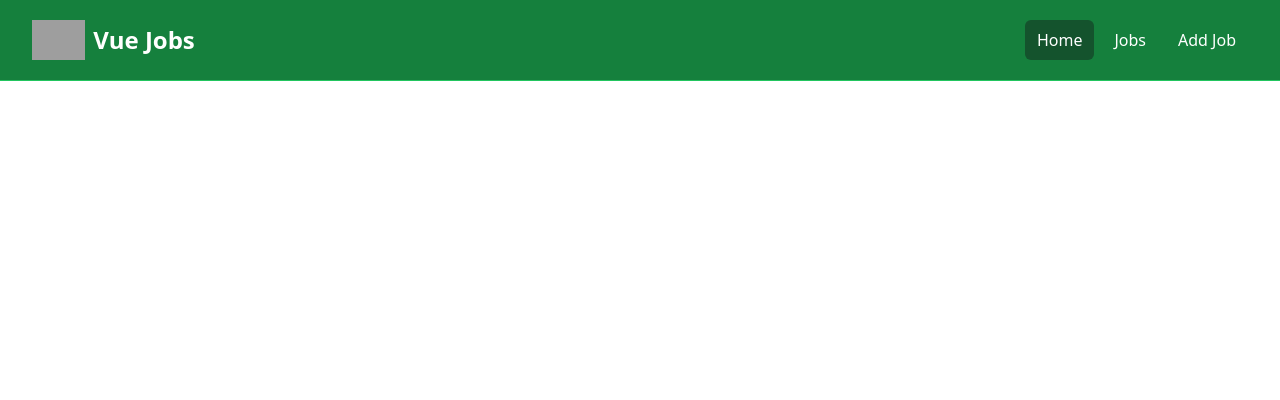
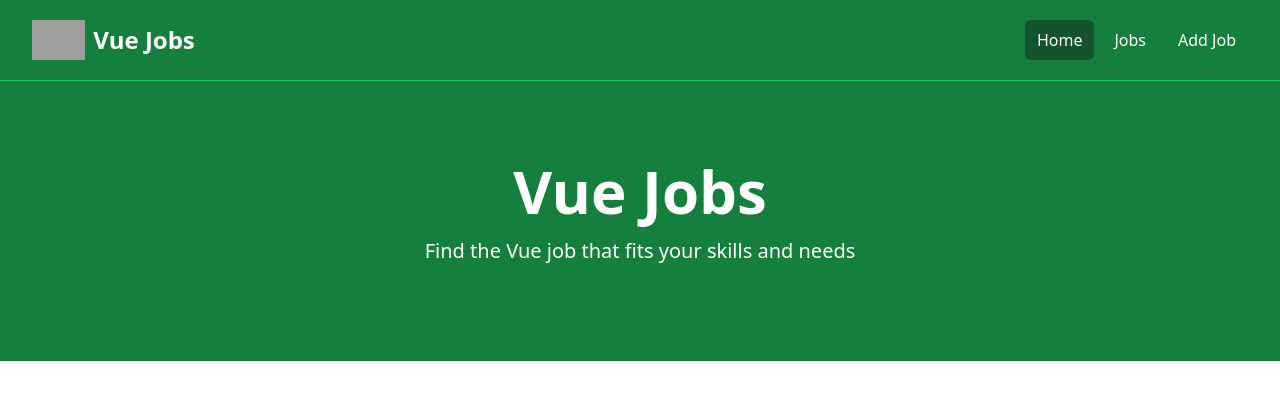
Before and after one commit to Chongfong/vue-practice, a Vue app: page / in a window 1280 px wide. Shown: the top 400 px of the page. Built offline with nearby package versions, Linux system fonts and the light colour scheme; grey boxes are pictures that could not be loaded.

Commit message:
use props to build hero component

```diff
--- a/src/App.vue
+++ b/src/App.vue
@@ -1,7 +1,9 @@
 <script setup>
 import Navbar from './components/Navbar.vue'
+import Hero from './components/Hero.vue'
 </script>
 
 <template>
   <Navbar />
+  <Hero title="Vue Jobs" subtitle="Find the Vue job that fits your skills and needs" />
 </template>
--- /dev/null
+++ b/src/components/Hero.vue
@@ -0,0 +1,26 @@
+<script setup>
+import { defineProps } from 'vue'
+
+defineProps({
+  // name of props should be same as parent components'
+  title: {
+    type: String,
+    default: 'Title',
+  },
+  subtitle: {
+    type: String,
+    default: 'Sub Title',
+  },
+})
+</script>
+
+<template>
+  <section class="bg-green-700 py-20 mb-4">
+    <div class="max-w-7xl mx-auto px-4 sm:px-6 lg:px-8 flex flex-col items-center">
+      <div class="text-center">
+        <h1 class="text-4xl font-extrabold text-white sm:text-5xl md:text-6xl">{{ title }}</h1>
+        <p class="my-4 text-xl text-white">{{ subtitle }}</p>
+      </div>
+    </div>
+  </section>
+</template>
```
